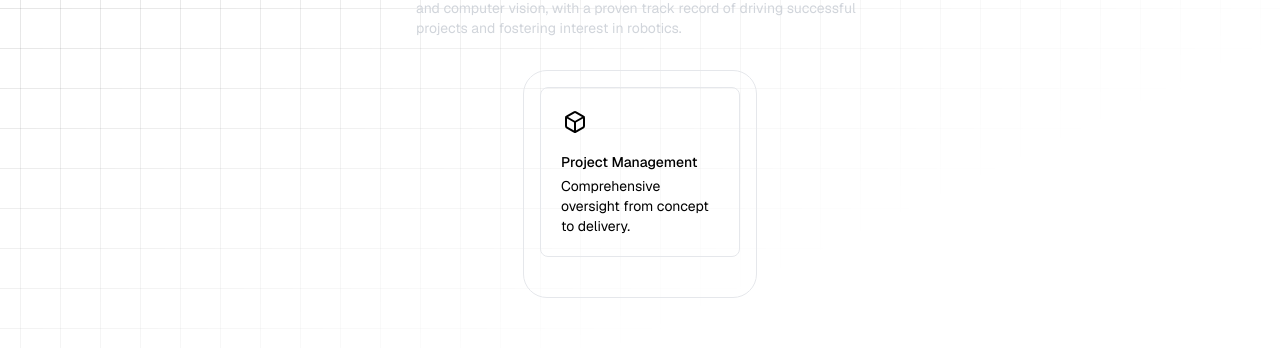
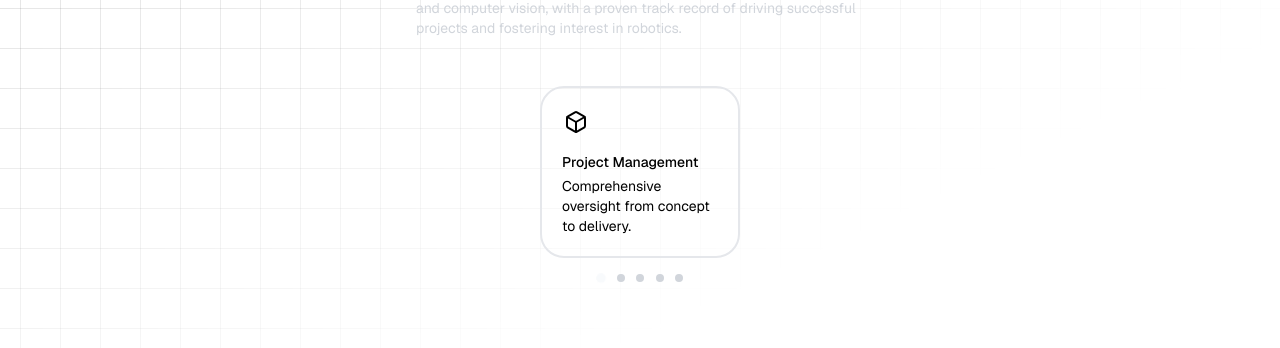
Before and after one commit to Ebrahim-Ramadan/ahmed-saber-portfolio, a Next.js app: page / in a window 1280 px wide. Shown: the part 332-680 px from the top of the page. Built offline with nearby package versions, Linux system fonts and the light colour scheme.

Commit message:
fixe some ui for preview

```diff
--- a/components/landing/Hello.jsx
+++ b/components/landing/Hello.jsx
@@ -34,7 +34,7 @@ Ahmed Saber
           </div>
         </div>
      </div>
-        <div className='flex flex-row items-center justify-end w-full h-full px-4 gap-2'>
+        <div className='flex flex-row items-center justify-end w-full h-full px-4 gap-2 [&>*]:cursor-pointer'>
           <BadgeShine Badgetext='top 1%' />
           <Github className='w-6 h-6'/>
           <LinkedIn  className='w-6 h-6'/>
--- a/components/landing/Subtle3DCarousel.jsx
+++ b/components/landing/Subtle3DCarousel.jsx
@@ -82,7 +82,7 @@ export default function Subtle3DCarousel() {
 
 
   return (
-    <div className="relative overflow-hidden rounded-[var(--outer-r)] border border-mauve-light-6/40 p-[var(--p-distance)] [--p-distance:16px] [--outer-r:24px] dark:border-mauve-dark-6/60">
+    <div className="relative overflow-hidden p-4 ">
       <motion.div
         className="flex"
         drag="x"
@@ -104,7 +104,7 @@ export default function Subtle3DCarousel() {
         {ITEMS.map((item, index) => (
           <motion.div
             key={index}
-            className="relative flex shrink-0 flex-col items-start justify-between rounded-[calc(var(--outer-r)-var(--p-distance))] border border-mauve-light-6/40 bg-mauve-light-1 dark:border-mauve-dark-6/60 dark:bg-mauve-dark-1"
+            className="relative flex shrink-0 flex-col items-start justify-between rounded-3xl border border-2 border-mauve-light-6/40 "
             style={{
               width: ITEM_WIDTH,
               height: "100%",
@@ -135,8 +135,8 @@ export default function Subtle3DCarousel() {
               key={index}
               className={`h-2 w-2 cursor-pointer rounded-full transition-colors duration-150  ${
                 currentIndex === index
-                  ? "bg-mauve-light-9 dark:bg-mauve-dark-9"
-                  : "bg-mauve-light-9/40 dark:bg-mauve-dark-9/40"
+                  ? "bg-slate-50"
+                  : "bg-gray-300"
               }`}
               animate={{ scale: currentIndex === index ? 1.2 : 1 }}
               onClick={() => setCurrentIndex(index)}
```
